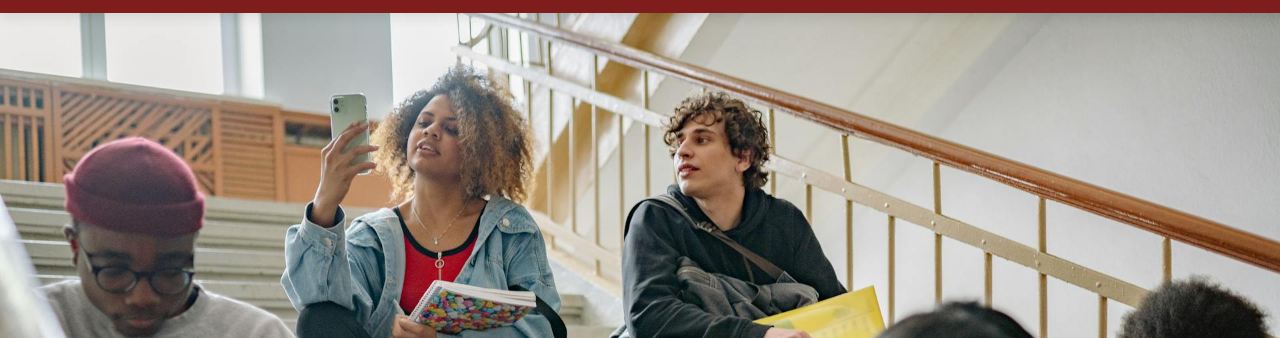
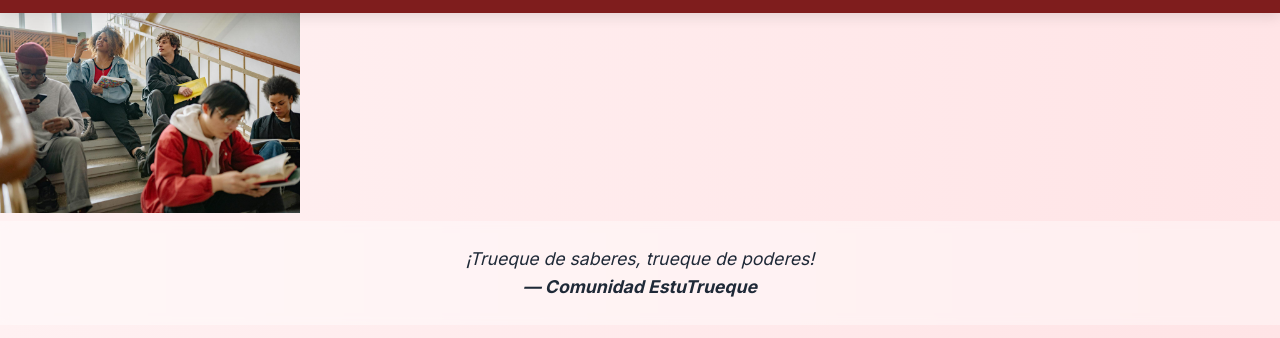
Before and after one commit to pabuter12/ESTUTRUEQUE, a plain HTML site: page index.html in a window 1280 px wide. Shown: the part 57-395 px from the top of the page. Drawn offline with Linux system fonts and the light colour scheme.

Commit message:
Update index.html
Signed-off-by: Juan Pablo Arcila <126111743+pabuter12@users.noreply.github.com>

```diff
--- a/index.html
+++ b/index.html
@@ -240,7 +240,8 @@
     </div>
   </header>
 
-  <img src="./assets/img/IMAGEN1.jpg" alt="Imagen destacada" class="banner-img" />
+<img src="./assets/img/IMAGEN1.jpg" alt="Imagen destacada" style="height: 200px; width: auto; object-fit: contain;" />
+
 
   <div class="quote">
     ¡Trueque de saberes, trueque de poderes!<br />
```
